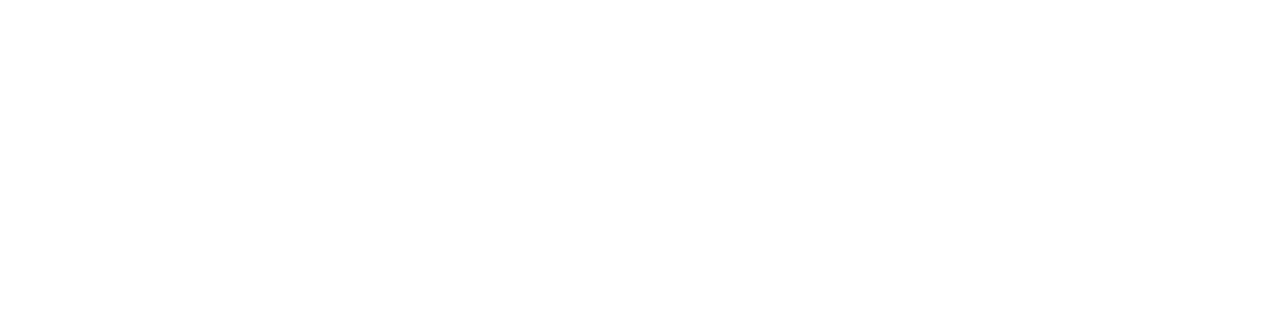
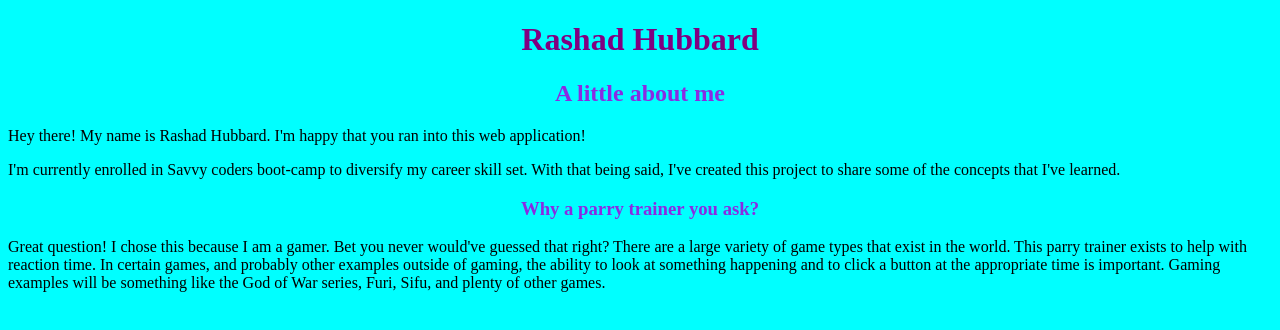
Before and after one commit to rhubbard95/Capstone, a website: page index.html in a window 1280 px wide. Drawn offline with Linux system fonts and the light colour scheme.

Commit message:
Capstone HW week4

```diff
--- a/index.html
+++ b/index.html
@@ -1,4 +1,28 @@
-<header></header>
-<nav></nav>
-<main></main>
-<footer></footer>
+<!DOCTYPE html>
+<html lang="en">
+<head>
+  <meta charset="UTF-8">
+  <meta name="viewport" content="width=device-width, initial-scale=1.0">
+  <title>The Parry trainer</title>
+  <link rel="stylesheet" href="style.css">
+  <link rel="preconnect" href="https://fonts.googleapis.com">
+  <link rel="preconnect" href="https://fonts.gstatic.com" crossorigin>
+
+</head>
+<body>
+  <h1 id="Title">Rashad Hubbard</h1>
+  <h2 class="Headers">A little about me</h2>
+<p>Hey there! My name is Rashad Hubbard. I'm happy that you ran into this web application!</p>
+
+<p class="spacing"> I'm currently enrolled in Savvy coders boot-camp to diversify my career skill set.
+  With that being said, I've created this project to share some of the concepts that I've learned.</p>
+
+  <h3 class="Headers">Why a parry trainer you ask?</h3>
+
+  <p class="spacing">Great question! I chose this because I am a gamer. Bet you never would've guessed that right?
+    There are a large variety of game types that exist in the world. This parry trainer exists to help with reaction time.
+    In certain games, and probably other examples outside of gaming, the ability to look at something happening and to click
+    a button at the appropriate time is important. Gaming examples will be something like the God of War series, Furi, Sifu,
+    and plenty of other games.</p>
+</body>
+</html>
--- a/style.css
+++ b/style.css
@@ -0,0 +1,18 @@
+#Title {
+  color: purple;
+  text-align: center;
+}
+
+body{
+  background-color: aqua;
+}
+
+.Headers {
+  text-align: center;
+  color: blueviolet;
+}
+
+.spacing {
+  font
+  margin-bottom: 5px;
+}
```
Also changed, not shown: index2.html (added, +14 -0 lines).
